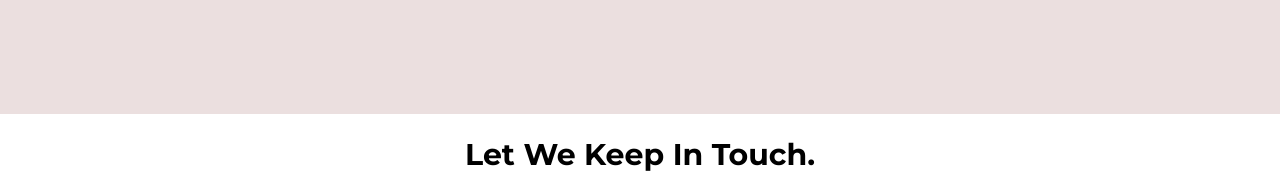
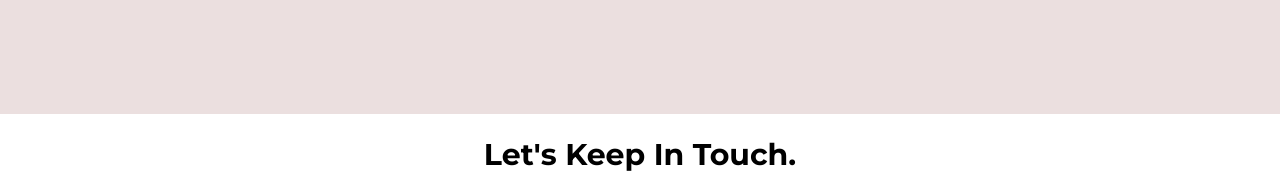
Before and after one commit to heismoody/portfolioo, a plain HTML site: page index.html in a window 1280 px wide. Shown: the part 2280-2470 px from the top of the page. Drawn offline with Linux system fonts and the light colour scheme.

Commit message:
Update index.html

```diff
--- a/index.html
+++ b/index.html
@@ -214,7 +214,7 @@
     <div class="contact_div">
         <div class="contact_title_container">
             <div class="contact_title">
-                Let We Keep In Touch.
+                Let's Keep In Touch.
             </div>
         </div>
         <div class="contacticon_container">
```
